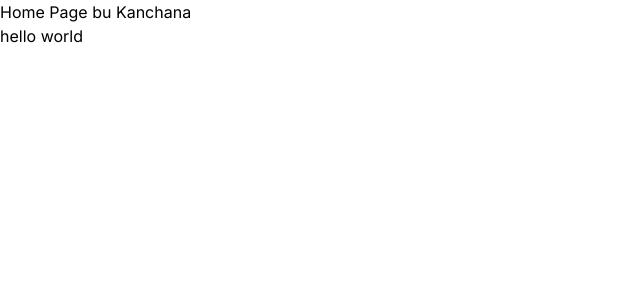
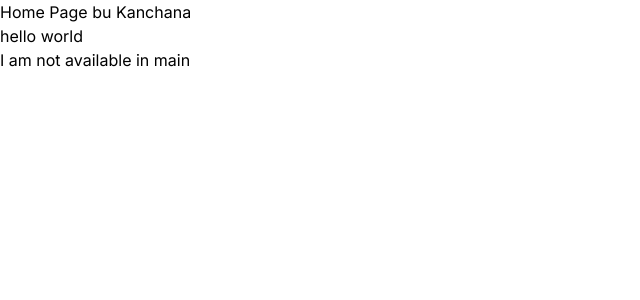
Before and after one commit to KYNASOFT/lahiru-med-app, a Next.js app: page / in a window 1280 px wide. Shown: the top 300 px of the page, without its empty margins (0-640 px from the left). Built offline with nearby package versions, Linux system fonts and the light colour scheme.

Commit message:
i changed something new

```diff
--- a/app/page.js
+++ b/app/page.js
@@ -4,6 +4,8 @@ export default function Home() {
     <div>
       <h1>Home Page bu Kanchana</h1>
       <h1> hello world</h1>
+       <h1> I am not available in main </h1>
+
       </div>
 
 
```
